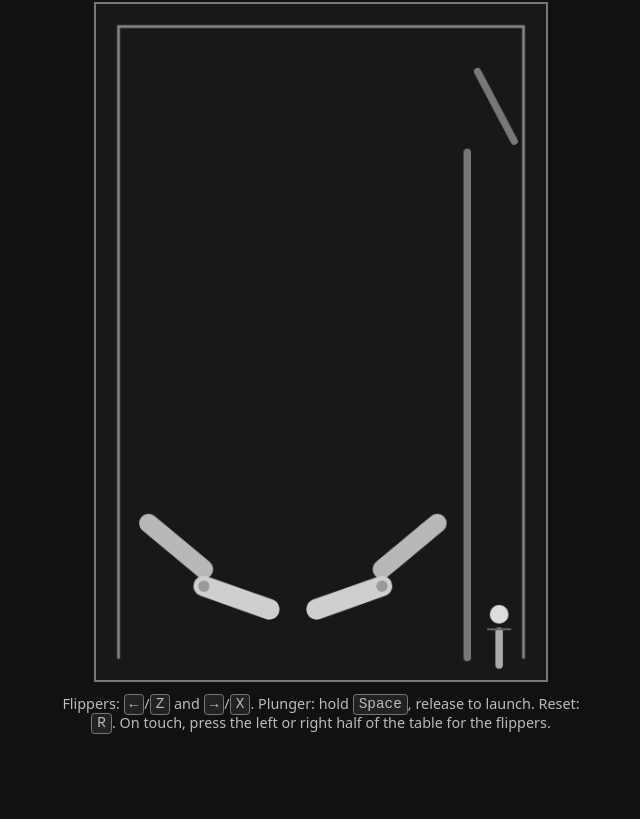
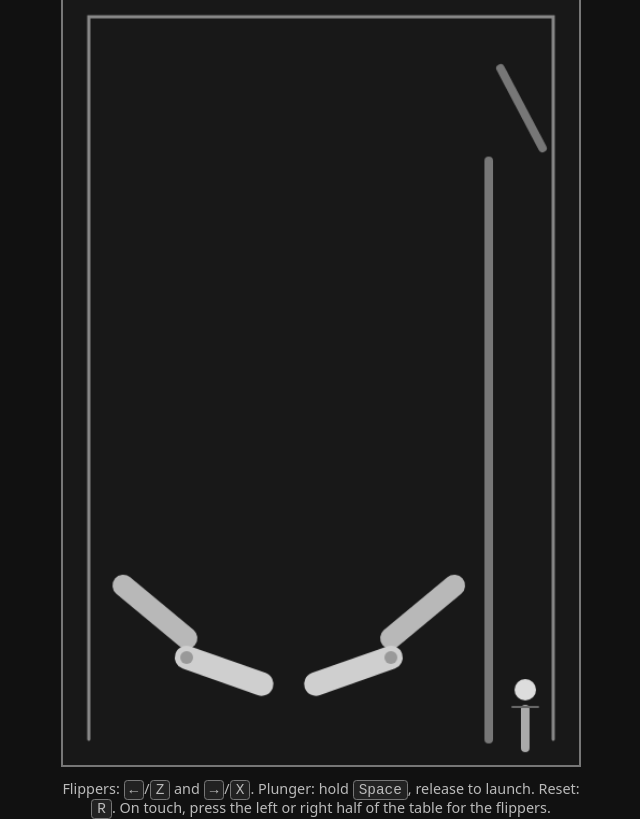
Before and after one commit to richcande1-rca/pinball, a plain HTML site: page index.html in a window 1280 px wide. Shown: the part 56-875 px from the top of the page, without its empty margins (319-959 px from the left). Before the commit the page ends 800 px from the top, so only its background shows below. Drawn offline with Linux system fonts and the light colour scheme.

Commit message:
Restore stable baseline styling

```diff
--- a/style.css
+++ b/style.css
@@ -7,11 +7,8 @@ html {
 body {
   margin: 0;
   min-height: 100vh;
-  min-height: 100svh;
   display: grid;
   place-items: center;
-  padding: 8px;
-  box-sizing: border-box;
 }
 
 .game-shell {
@@ -27,12 +24,8 @@ h1 {
 
 canvas {
   display: block;
-  width: auto;
+  width: 100%;
   height: auto;
-  max-width: 100%;
-  max-height: calc(100vh - 120px);
-  max-height: calc(100svh - 120px);
-  margin: 0 auto;
   background: #181818;
   border: 2px solid #777;
   box-sizing: border-box;
```
